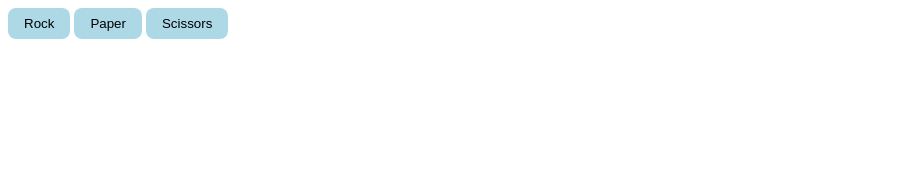
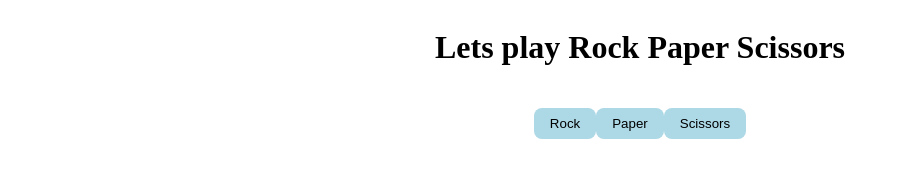
Before and after one commit to Kangaa-Bit69/kangaa-bit69.github.io, a plain HTML site: page index.html in a window 1280 px wide. Shown: the whole page, without its empty margins (0-899 px from the left). Drawn offline with Linux system fonts and the light colour scheme.

Commit message:
CSS work

```diff
--- a/index.html
+++ b/index.html
@@ -7,9 +7,13 @@
     <title>title</title>
 </head>
 <body>
-    <button onclick= "playRound('rock',getComputerChoice())">Rock</button>
-    <button onclick= "playRound('paper',getComputerChoice())">Paper</button>
-    <button onclick= "playRound('scissors',getComputerChoice())">Scissors</button>
+    <h1>Lets play Rock Paper Scissors</h1>
+    <div class="buttonDiv">
+        <button onclick= "playRound('rock',getComputerChoice())">Rock</button>
+        <button onclick= "playRound('paper',getComputerChoice())">Paper</button>
+        <button onclick= "playRound('scissors',getComputerChoice())">Scissors</button>
+    </div>
+
     <div class="result">
 
     </div>
--- a/rpsStyle.css
+++ b/rpsStyle.css
@@ -1,6 +1,44 @@
+body {
+    flex-wrap: wrap;
+    display: flex;
+    justify-content: space-around;
+    flex-direction: column;
+    align-items: center;
+}
+
+
 button {
+    display: flex;
+    justify-content: space-around;
+
     background: lightblue;
+    max-width: 100px;
     padding: 8px 16px;
     border-radius: 8px;
     border-style: hidden;
 }
+.buttonDiv {
+    display: flex;
+    justify-content: space-around;
+    flex-direction: row;
+    padding: 20px;
+
+}
+.result {
+    display: flex;
+    flex-direction: column;
+
+}
+.score {
+
+    display: flex;
+    flex-direction: column;
+    justify-content: center;
+    align-items: end;
+}
+div {
+    justify-content: space-between;
+    display: flex;
+    align-items: center;
+    align-self: center;
+}
```
Also changed, not shown: 1 other file.
